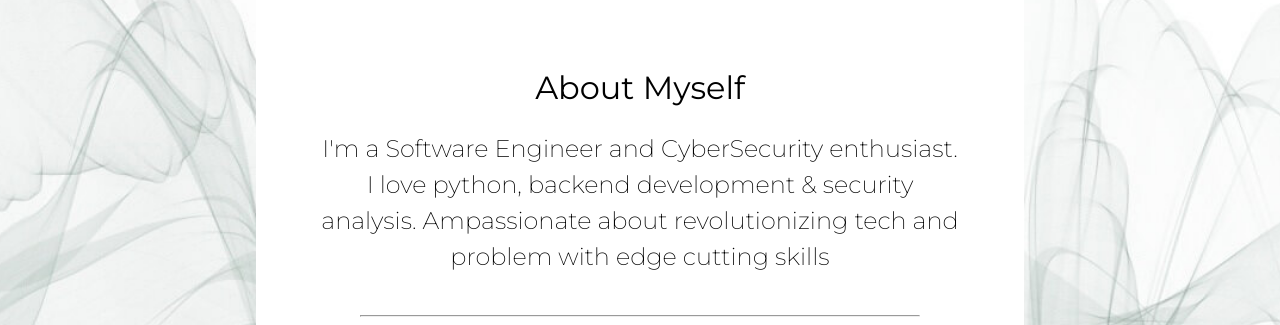
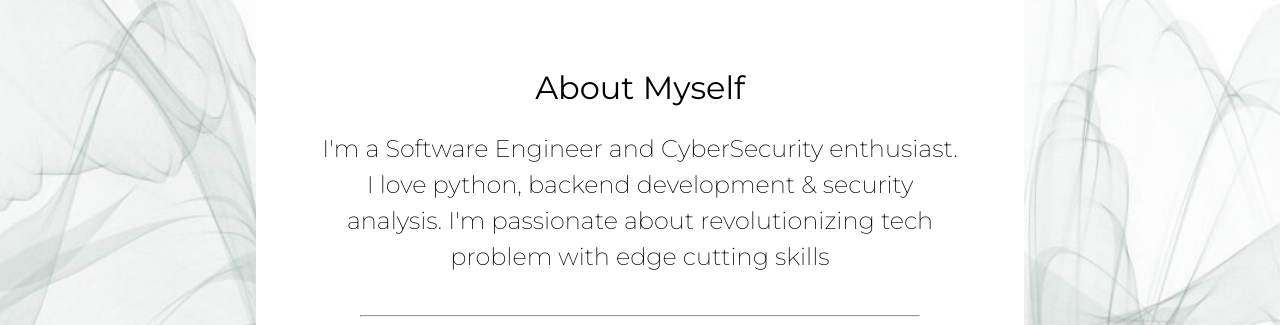
Before and after one commit to Jabrahamjohn/myportfolio, a React (Vite) app: page / in a window 1280 px wide. Shown: the part 940-1265 px from the top of the page. Built offline with nearby package versions, Linux system fonts and the light colour scheme.

Commit message:
Update About.jsx
Awesome

```diff
--- a/src/Components/About.jsx
+++ b/src/Components/About.jsx
@@ -24,7 +24,7 @@ const imageAltText = "purple and blue abstract background";
  * Sort description that expands on your title on the Home component.
  */
 const description =
-  "I'm a Software Engineer and CyberSecurity enthusiast. I love python, backend development & security analysis. Ampassionate about revolutionizing tech and problem with edge cutting skills";
+  "I'm a Software Engineer and CyberSecurity enthusiast. I love python, backend development & security analysis. I'm passionate about revolutionizing tech problem with edge cutting skills";
 
 /**
  * List of some of skills or technologies you work on, are learning,
```
